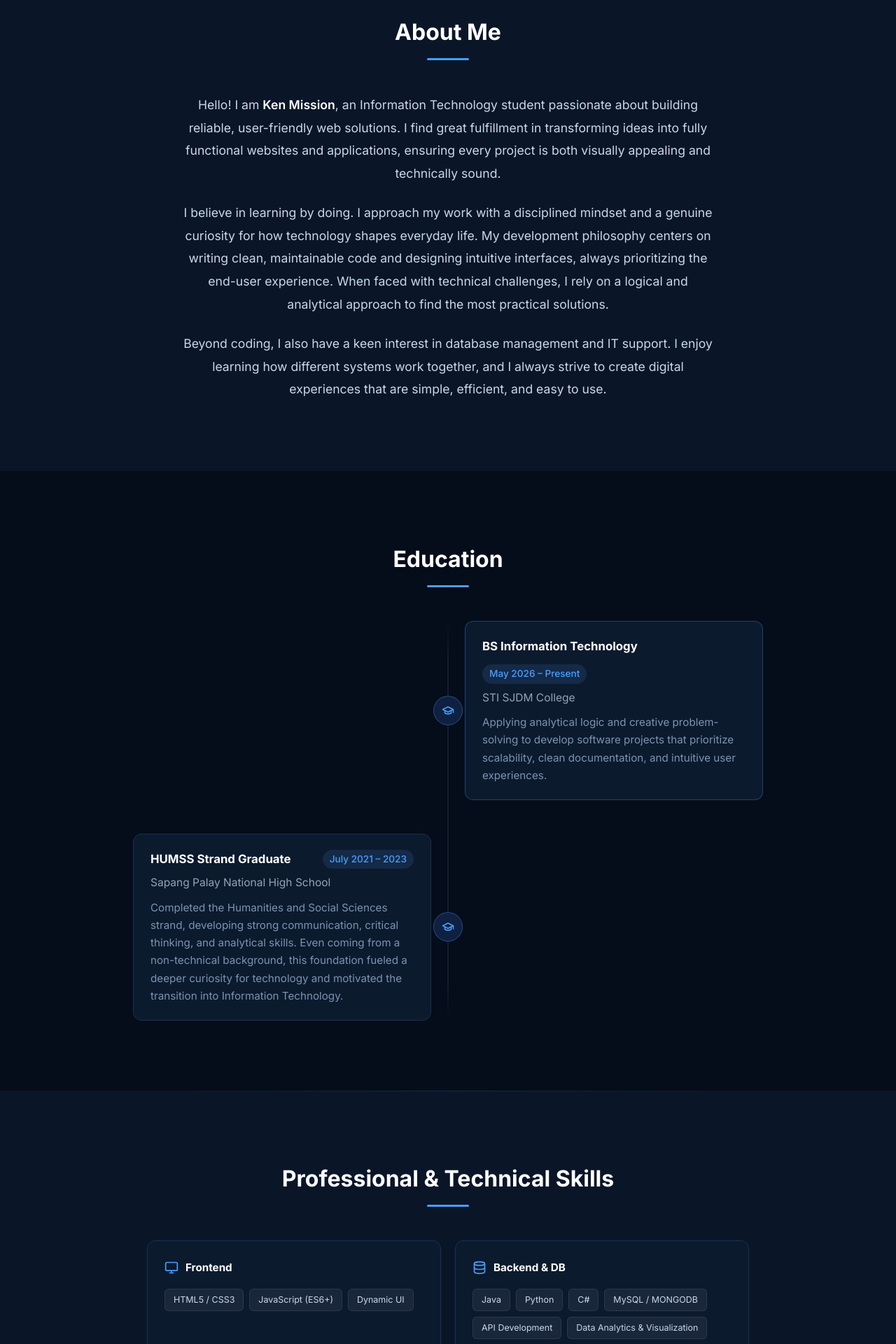
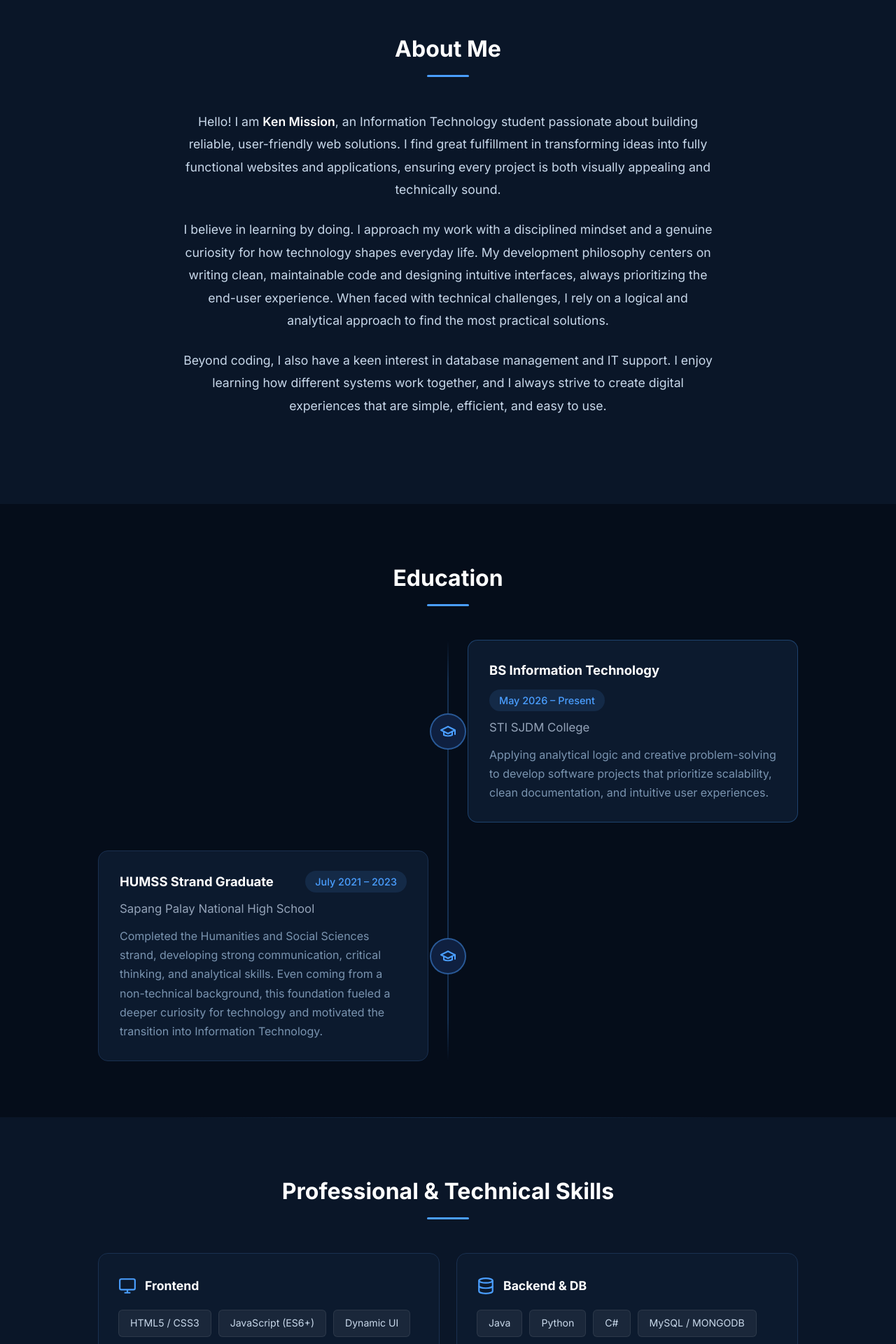
Before and after one commit to missionken/my-portfolio, a React (Vite) app: page / in a window 1280 px wide. Shown: the part 880-2800 px from the top of the page at 70% size. Built offline with nearby package versions, Linux system fonts and the light colour scheme.

Commit message:
fix: section fullscreen

```diff
--- a/src/components/About.css
+++ b/src/components/About.css
@@ -1,5 +1,9 @@
 .about {
   background: #0a1628; padding: 100px 0; position: relative;
+  min-height: 100vh;
+  display: flex;
+  flex-direction: column;
+  justify-content: center;
 }
 .about::before {
   content: ''; position: absolute; top: 0; left: 50%; transform: translateX(-50%);
--- a/src/components/Education.css
+++ b/src/components/Education.css
@@ -1,13 +1,19 @@
-.education { background: var(--bg-deep); padding: 100px 0; position: relative; }
-.edu__timeline { position: relative; max-width: 900px; margin: 0 auto; }
+.education {
+  background: var(--bg-deep); padding: 80px 0; position: relative;
+  min-height: 100vh;
+  display: flex;
+  flex-direction: column;
+  justify-content: center;
+}
+.edu__timeline { position: relative; max-width: 1000px; margin: 0 auto; }
 .edu__line {
-  position: absolute; left: 50%; top: 0; bottom: 0; width: 1px;
+  position: absolute; left: 50%; top: 0; bottom: 0; width: 2px;
   background: linear-gradient(180deg, transparent 0%, rgba(74,158,255,0.25) 10%, rgba(74,158,255,0.25) 90%, transparent 100%);
   transform: translateX(-50%);
 }
 .edu__row {
-  display: grid; grid-template-columns: 1fr 48px 1fr;
-  align-items: center; margin-bottom: 48px;
+  display: grid; grid-template-columns: 1fr 56px 1fr;
+  align-items: center; margin-bottom: 40px;
 }
 .edu__row:last-child { margin-bottom: 0; }
 .edu__row--right .edu__card  { grid-column: 3; grid-row: 1; }
@@ -17,29 +23,30 @@
 .edu__row--left  .edu__dot   { grid-column: 2; grid-row: 1; }
 .edu__row--left  .edu__spacer{ grid-column: 3; grid-row: 1; }
 .edu__dot {
-  width: 42px; height: 42px; border-radius: 50%;
-  background: #0f2040; border: 1px solid rgba(74,158,255,0.35);
+  width: 52px; height: 52px; border-radius: 50%;
+  background: #0f2040; border: 2px solid rgba(74,158,255,0.45);
   display: flex; align-items: center; justify-content: center;
   color: #4a9eff; z-index: 1; justify-self: center;
 }
+.edu__dot svg { width: 24px; height: 24px; }
 .edu__card {
   background: #0c1a2e; border: 1px solid #1a3050;
-  border-radius: 12px; padding: 22px 24px;
+  border-radius: 14px; padding: 28px 30px;
   transition: border-color 0.25s, background 0.25s;
 }
 .edu__card:hover { border-color: rgba(74,158,255,0.35); background: #0f2040; }
 .edu__card--active { border-color: rgba(74,158,255,0.3); }
-.edu__card-header { display: flex; align-items: center; justify-content: space-between; gap: 12px; flex-wrap: wrap; margin-bottom: 8px; }
-.edu__degree { font-size: 1.05rem; font-weight: 700; color: #fff; }
-.edu__period { font-size: 0.85rem; font-weight: 500; color: #4a9eff; background: rgba(74,158,255,0.12); padding: 3px 10px; border-radius: 20px; white-space: nowrap; }
-.edu__school { font-size: 0.97rem; color: #94a3b8; margin-bottom: 10px; }
-.edu__desc { font-size: 0.95rem; color: #7a94b0; line-height: 1.65; }
+.edu__card-header { display: flex; align-items: center; justify-content: space-between; gap: 12px; flex-wrap: wrap; margin-bottom: 10px; }
+.edu__degree { font-size: 1.15rem; font-weight: 700; color: #fff; }
+.edu__period { font-size: 0.9rem; font-weight: 500; color: #4a9eff; background: rgba(74,158,255,0.12); padding: 4px 14px; border-radius: 20px; white-space: nowrap; }
+.edu__school { font-size: 1.05rem; color: #94a3b8; margin-bottom: 12px; }
+.edu__desc { font-size: 1rem; color: #7a94b0; line-height: 1.7; }
 
 @media (max-width: 700px) {
   .edu__line { left: 20px; }
-  .edu__row { grid-template-columns: 40px 1fr; gap: 0 16px; align-items: start; }
+  .edu__row { grid-template-columns: 44px 1fr; gap: 0 16px; align-items: start; }
   .edu__row--right .edu__dot, .edu__row--left .edu__dot   { grid-column: 1; grid-row: 1; }
   .edu__row--right .edu__card, .edu__row--left .edu__card { grid-column: 2; grid-row: 1; }
   .edu__row--right .edu__spacer, .edu__row--left .edu__spacer { display: none; }
-  .edu__dot { width: 36px; height: 36px; margin-top: 2px; }
+  .edu__dot { width: 40px; height: 40px; margin-top: 2px; }
 }
--- a/src/components/Hero.css
+++ b/src/components/Hero.css
@@ -11,9 +11,9 @@
   align-items: center; gap: 60px;
   padding-top: 100px; padding-bottom: 80px;
 }
-.hero__greeting { font-size: 3.2rem; font-weight: 700; color: #fff; line-height: 1.1; margin-bottom: 4px; }
-.hero__name { font-size: 5.5rem; font-weight: 800; color: #4a9eff; line-height: 1.1; margin-bottom: 24px; white-space: nowrap; }
-.hero__sub { font-size: 1.4rem; color: #c8d8ea; line-height: 1.75; max-width: 420px; }
+.hero__greeting { font-size: 2.95rem; font-weight: 700; color: #fff; line-height: 1.1; margin-bottom: 4px; }
+.hero__name { font-size: 4.80rem; font-weight: 800; color: #4a9eff; line-height: 1.1; margin-bottom: 24px; white-space: nowrap; }
+.hero__sub { font-size: 1.2rem; color: #c8d8ea; line-height: 1.75; max-width: 420px; }
 .hero__visual { display: flex; justify-content: center; align-items: center; }
 .hero__circle-wrap {
   position: relative; width: 320px; height: 320px;
--- a/src/components/Navbar.jsx
+++ b/src/components/Navbar.jsx
@@ -8,7 +8,7 @@ const NAV_LINKS = [
   { label: 'Skills', href: '#skills' },
   { label: 'Contact', href: '#contact' },
   { label: 'Resume', href: '#skills' },
-  { label: 'View Projects', href: '#', disabled: true },
+  { label: 'View Projects', href: '#skills' },
 ]
 
 export default function Navbar() {
@@ -68,7 +68,6 @@ export default function Navbar() {
     <nav className={scrolled ? 'navbar navbar--scrolled' : 'navbar'}>
       <div className="navbar__inner container">
         <a className="navbar__brand" href="#home" onClick={e => handleNav(e, { href: '#home' })}>
-          P. Josephine
         </a>
         <ul className={menuOpen ? 'navbar__links navbar__links--open' : 'navbar__links'}>
           {renderLinks()}
--- a/src/components/Skills.css
+++ b/src/components/Skills.css
@@ -1,60 +1,49 @@
 @import url('https://fonts.googleapis.com/css2?family=Press+Start+2P&display=swap');
 
-.skills { background: #0a1628; padding: 100px 0; position: relative; }
+.skills {
+  background: #0a1628; padding: 80px 0; position: relative;
+  min-height: 100vh;
+  display: flex;
+  flex-direction: column;
+  justify-content: center;
+}
 .skills::before {
   content: ''; position: absolute; top: 0; left: 50%; transform: translateX(-50%);
   width: 60%; height: 1px;
   background: linear-gradient(90deg, transparent, rgba(74,158,255,0.15), transparent);
 }
-.skills__grid { display: grid; grid-template-columns: 1fr 1fr; gap: 20px; max-width: 860px; margin: 0 auto; }
+.skills__grid { display: grid; grid-template-columns: 1fr 1fr; gap: 24px; max-width: 1000px; margin: 0 auto; }
 .skills__card {
-  background: #0c1a2e; border: 1px solid #1a3050; border-radius: 12px; padding: 26px 24px;
+  background: #0c1a2e; border: 1px solid #1a3050; border-radius: 14px; padding: 32px 28px;
   transition: border-color 0.25s, background 0.25s, transform 0.25s;
 }
 .skills__card:hover { border-color: rgba(74,158,255,0.3); background: #0f2040; transform: translateY(-3px); }
-.skills__card-header { display: flex; align-items: center; gap: 10px; margin-bottom: 18px; }
+.skills__card-header { display: flex; align-items: center; gap: 12px; margin-bottom: 20px; }
 .skills__icon { display: flex; align-items: center; color: #4a9eff; flex-shrink: 0; }
-.skills__group-title { font-size: 0.95rem; font-weight: 700; color: #fff; }
-.skills__tags { display: flex; flex-wrap: wrap; gap: 8px; }
+.skills__icon svg { width: 26px; height: 26px; }
+.skills__group-title { font-size: 1.1rem; font-weight: 700; color: #fff; }
+.skills__tags { display: flex; flex-wrap: wrap; gap: 10px; }
 .skills__tag {
-  font-size: 0.78rem; color: #c8d8ea;
+  font-size: 0.88rem; color: #c8d8ea;
   background: rgba(255,255,255,0.06); border: 1px solid rgba(255,255,255,0.08);
-  border-radius: 6px; padding: 5px 12px; transition: background 0.2s, border-color 0.2s, color 0.2s;
+  border-radius: 6px; padding: 7px 16px; transition: background 0.2s, border-color 0.2s, color 0.2s;
 }
 .skills__tag:hover { background: rgba(74,158,255,0.12); border-color: rgba(74,158,255,0.3); color: #fff; }
 
 .skills__resume-wrap {
-  display: flex;
-  justify-content: center;
-  align-items: center;
-  gap: 24px;
-  margin-top: 48px;
-  flex-wrap: wrap;
+  display: flex; justify-content: center; align-items: center;
+  gap: 24px; margin-top: 52px; flex-wrap: wrap;
 }
 .skills__resume-btn {
-  display: inline-block;
-  background: #f5f0dc;
-  color: #1a1a1a;
-  font-family: 'Press Start 2P', monospace;
-  font-size: 0.85rem;
-  letter-spacing: 0.05em;
-  padding: 16px 44px;
-  border-radius: 12px;
-  border: 3px solid #1a1a1a;
-  box-shadow: 4px 4px 0px #1a1a1a;
-  text-decoration: none;
-  transition: transform 0.1s, box-shadow 0.1s;
-  cursor: pointer;
+  display: inline-block; background: #f5f0dc; color: #1a1a1a;
+  font-family: 'Press Start 2P', monospace; font-size: 0.9rem;
+  letter-spacing: 0.05em; padding: 18px 52px;
+  border-radius: 12px; border: 3px solid #1a1a1a;
+  box-shadow: 4px 4px 0px #1a1a1a; text-decoration: none;
+  transition: transform 0.1s, box-shadow 0.1s; cursor: pointer;
 }
-.skills__resume-btn:hover {
-  transform: translate(2px, 2px);
-  box-shadow: 2px 2px 0px #1a1a1a;
-  background: #ede8cc;
-}
-.skills__resume-btn:active {
-  transform: translate(4px, 4px);
-  box-shadow: none;
-}
+.skills__resume-btn:hover { transform: translate(2px, 2px); box-shadow: 2px 2px 0px #1a1a1a; background: #ede8cc; }
+.skills__resume-btn:active { transform: translate(4px, 4px); box-shadow: none; }
 
 @media (max-width: 620px) {
   .skills__grid { grid-template-columns: 1fr; }
```
Also changed, not shown: src/components/Contact.css (+27 -20 lines), src/components/Navbar.css (+16 -11 lines).
